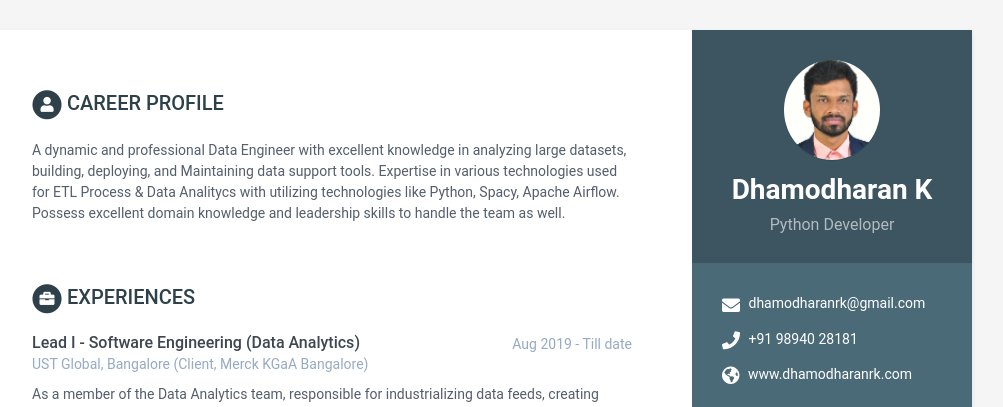
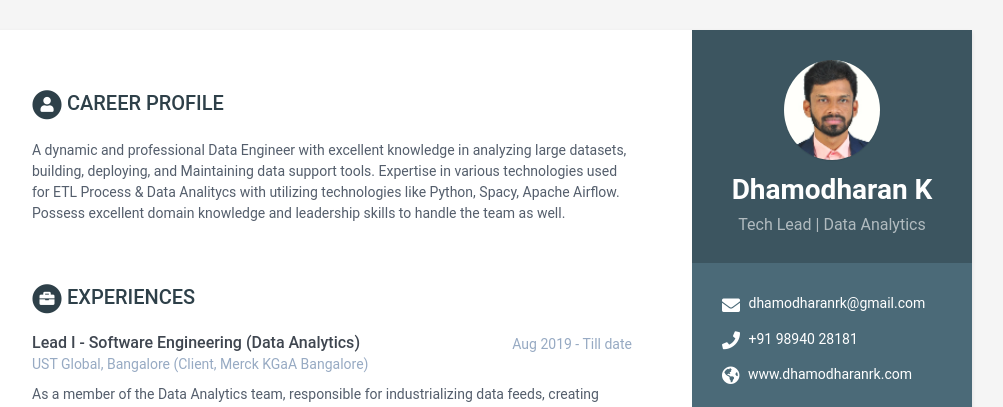
Before and after one commit to dhamodharanrk/online-cv, a Jekyll site: the page built from index.html, in a window 1280 px wide and 900 px high. Shown: the top 407 px of the window, without its empty margins (168-1171 px from the left). Built offline with Jekyll 4.4.1, drawn with Linux system fonts in a browser that asks for light colours.

Commit message:
Update data.yml

```diff
--- a/_data/data.yml
+++ b/_data/data.yml
@@ -8,7 +8,7 @@ sidebar:
 
     # Profile information
     name: Dhamodharan K
-    tagline: Python Developer
+    tagline: Tech Lead | Data Analytics
     avatar: profile.png  #place a 100x100 picture inside /assets/images/ folder and provide the name of the file below
 
     # Sidebar links
```
